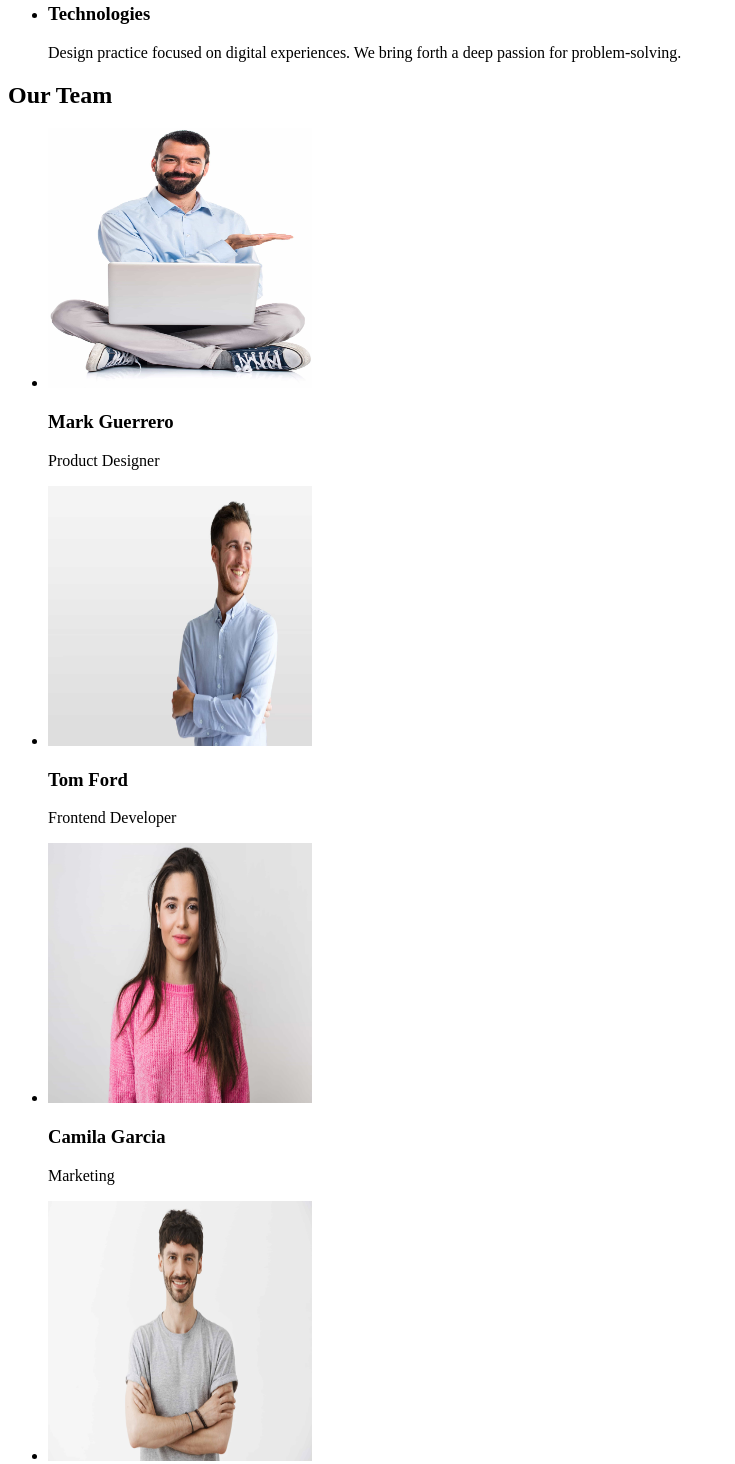
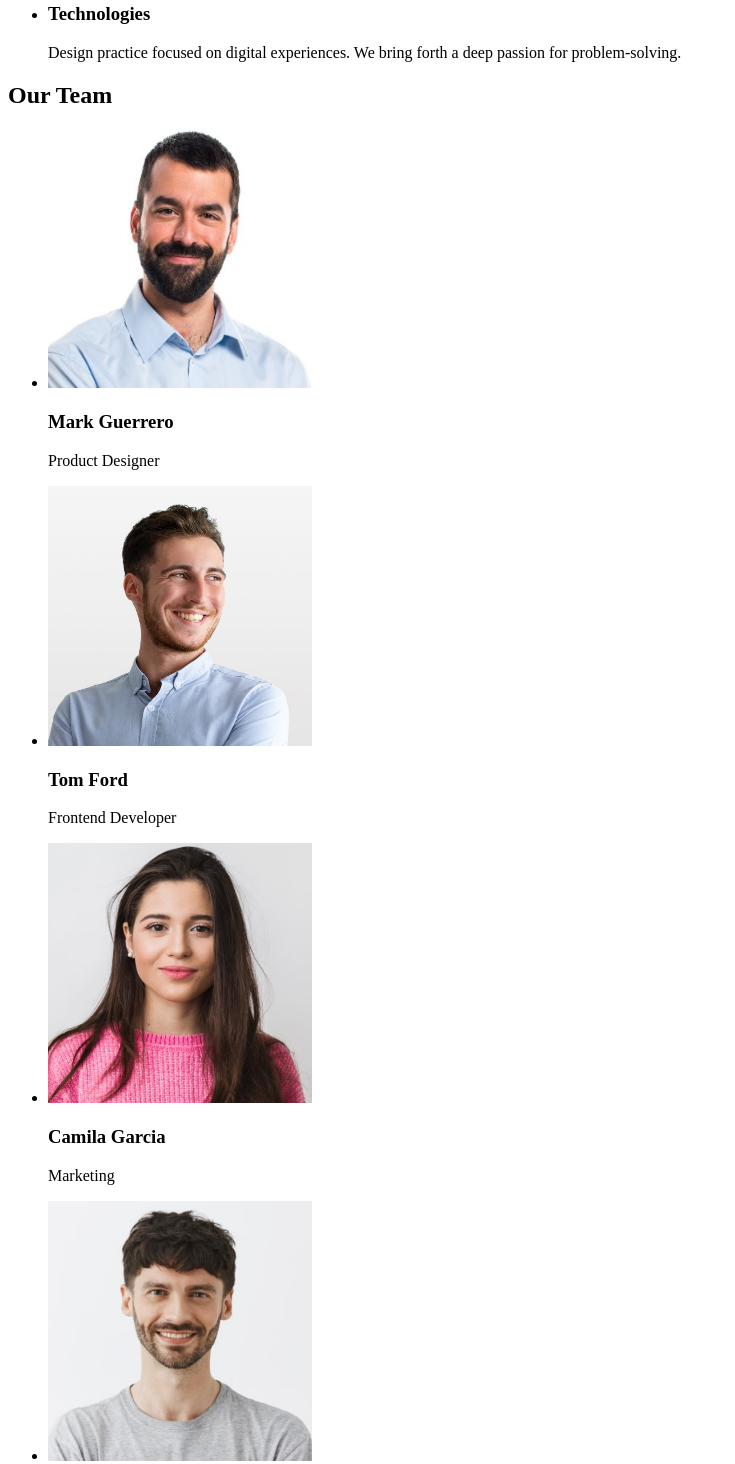
Before and after one commit to Yaroslav-max/goit-markup-hw-01, a plain HTML site: page index.html in a window 1280 px wide. Shown: the part 532-1996 px from the top of the page, without its empty margins (0-735 px from the left). Drawn offline with Linux system fonts and the light colour scheme.

Commit message:
goit-markup-hw-01

```diff
--- a/index.html
+++ b/index.html
@@ -69,7 +69,7 @@
         <ul>
           <li>
             <img
-              src="./images/imag-1-min.jpg"
+              src="./images/image-1.jpg"
               alt="Mark Guerrero"
               width="264"
               height="260"
@@ -79,7 +79,7 @@
           </li>
           <li>
             <img
-              src="./images/imag-2-min.jpg"
+              src="./images/image-2.jpg"
               alt="Tom Ford"
               width="264"
               height="260"
@@ -89,7 +89,7 @@
           </li>
           <li>
             <img
-              src="./images/imag-3-min.jpg"
+              src="./images/image-3.jpg"
               alt="Camila Garcia"
               width="264"
               height="260"
@@ -99,7 +99,7 @@
           </li>
           <li>
             <img
-              src="./images/imag-4-min.jpg"
+              src="./images/image-4.jpg"
               alt="Daniel Wilson"
               width="264"
               height="260"
```
Also changed, not shown: images/imag-1-min.jpg (deleted), images/imag-2-min.jpg (deleted), images/imag-3-min.jpg (deleted), images/imag-4-min.jpg (deleted), images/image-1.jpg (added), images/image-2.jpg (added), images/image-3.jpg (added), images/image-4.jpg (added).
